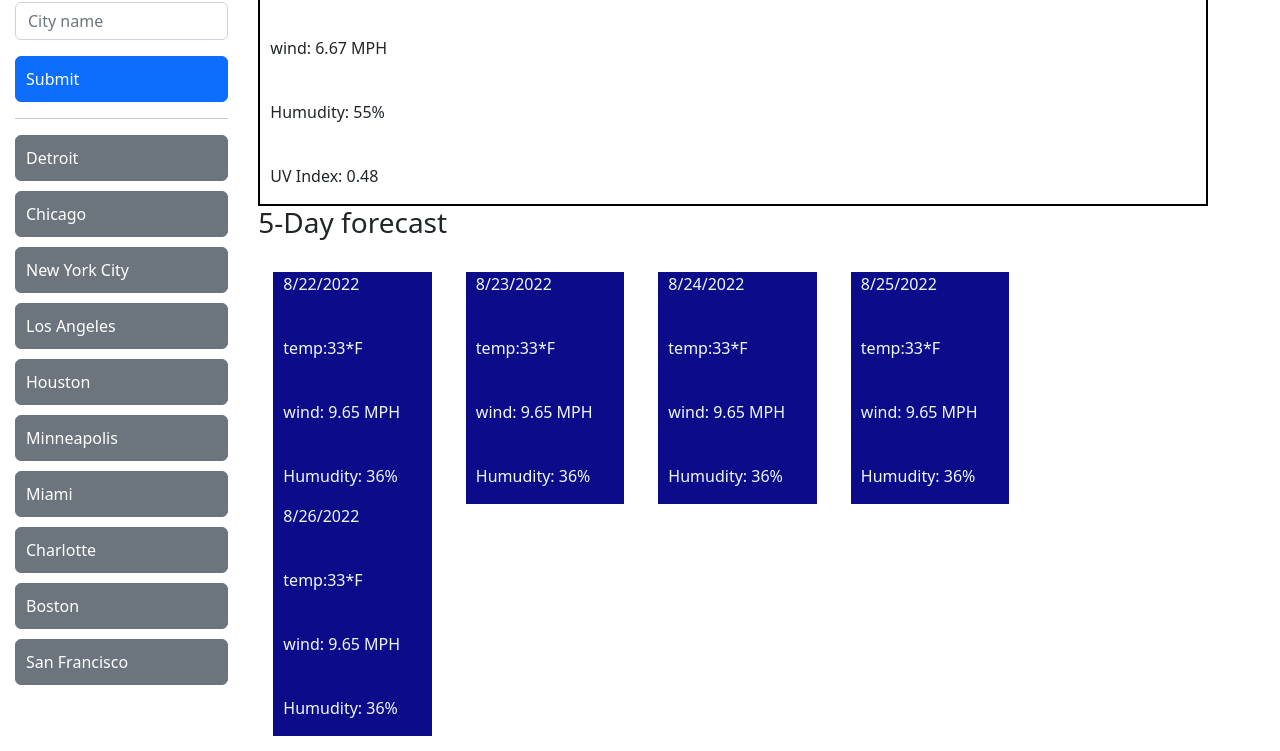
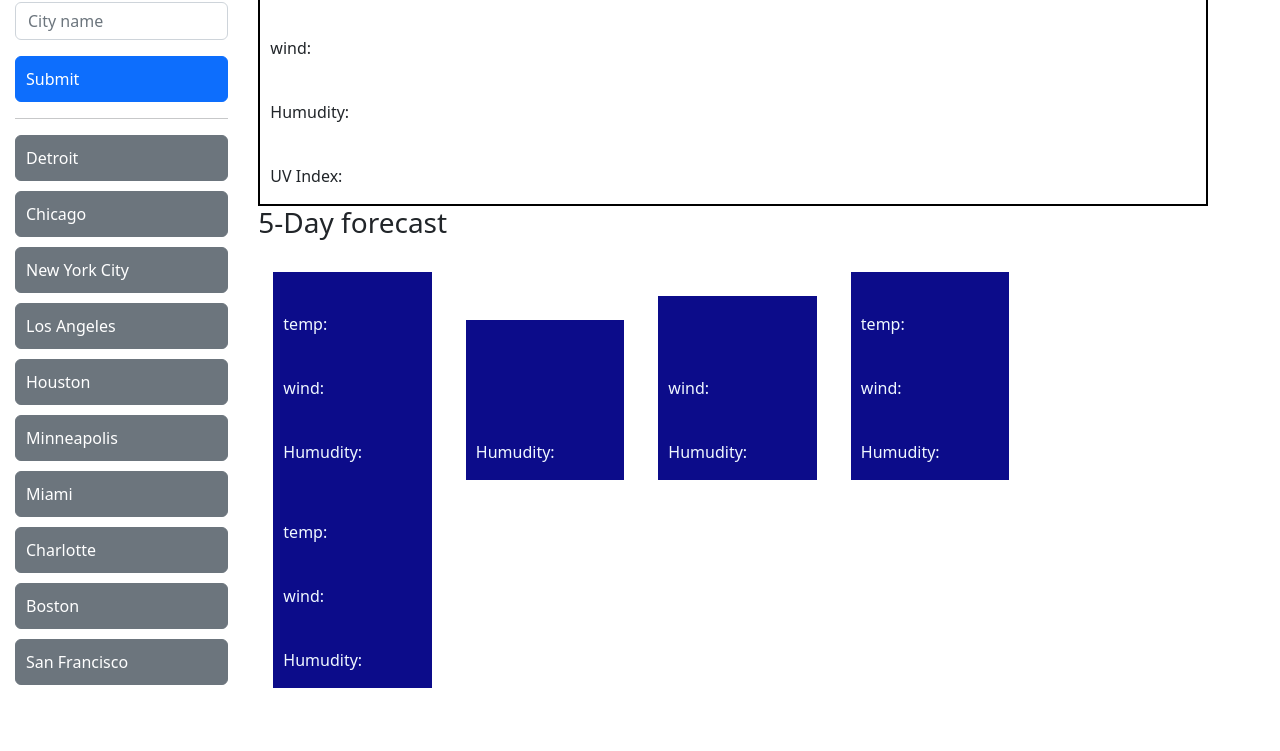
Before and after one commit to isain1/weather-app, a plain HTML site: page index.html in a window 1280 px wide. Shown: the part 147-898 px from the top of the page. After the commit the page ends 850 px from the top, so only its background shows below. Drawn offline with nearby package versions, Linux system fonts and the light colour scheme.

Commit message:
added id's to the date aspect of future forcast cards so that they can be populated using javascript

```diff
--- a/index.html
+++ b/index.html
@@ -23,13 +23,13 @@
         </div>-->
         <div class="col-12">
         <div class="col-2">
-            <form>
+            <form id="search">
                 <div class="mb-3">
                   <label for="city-search" class="form-label"><h2>Search for a city:</h2></label>
                   <input type="text" class="form-control" id="city-search" placeholder="City name">
                 </div>
 
-                <button type="submit" class="btn btn-primary col-12" id="submit-btn">Submit</button>
+                <button type="button" class="btn btn-primary col-12" id="submit-btn">Submit</button>
             </form>
             <hr>
 
@@ -50,53 +50,47 @@
         <div class="col-9">
             <div id="today">
                 <h2 id="city-name">City Name</h2>
-                <p id="current-temp">Current temperature: 125.89 *F</p><br>
-                <p id="current-wind">wind: 6.67 MPH</p><br>
-                <p id="current-humidity">Humudity: 55%</p><br>
-                <p id="current-uvi">UV Index: 0.48</p>
+                <p id="current-temp">Current temperature:</p><br>
+                <p id="current-wind">wind:</p><br>
+                <p id="current-humidity">Humudity:</p><br>
+                <p id="current-uvi">UV Index:</p>
             </div>
             <div class="forecast">
                 <h3>5-Day forecast</h3><br>
                 <div class="cards col-2" id="day-1">
-                    <p>8/22/2022</p><br>
-                    <p id="day1-temp">temp:33*F</p><br>
-                    <p id="day1-wind">wind: 9.65 MPH</p><br>
-                    <p id="day1-humidity">Humudity: 36%</p>
+                    <p id="tomorrow"></p><br>
+                    <p id="day1-temp">temp:</p><br>
+                    <p id="day1-wind">wind:</p><br>
+                    <p id="day1-humidity">Humudity:</p>
                 </div>
                 <div class="cards col-2" id="day-2">
-                    <p>8/23/2022</p><br>
-                    <p id="day2-temp">temp:33*F</p><br>
-                    <p id="day2-wind">wind: 9.65 MPH</p><br>
-                    <p id="day2-humidity">Humudity: 36%</p>
+                    <p id="day-after-tomorrow"></p><br>
+                    <p id="day2-temp"></p><br>
+                    <p id="day2-wind"></p><br>
+                    <p id="day2-humidity">Humudity:</p>
                 </div>
                 <div class="cards col-2" id="day-3">
-                    <p>8/24/2022</p><br>
-                    <p id="day3-temp">temp:33*F</p><br>
-                    <p id="day3-wind">wind: 9.65 MPH</p><br>
-                    <p id="day3-humidity">Humudity: 36%</p>
+                    <p id="two-days-after-tomorrow"></p><br>
+                    <p id="day3-temp"></p><br>
+                    <p id="day3-wind">wind:</p><br>
+                    <p id="day3-humidity">Humudity:</p>
                 </div>
                 <div class="cards col-2" id="day-4">
-                    <p>8/25/2022</p><br>
-                    <p id="day4-temp">temp:33*F</p><br>
-                    <p id="day4-wind">wind: 9.65 MPH</p><br>
-                    <p id="day4-humidity">Humudity: 36%</p>
+                    <p id="three-days-after-tomorrow"></p><br>
+                    <p id="day4-temp">temp:</p><br>
+                    <p id="day4-wind">wind:</p><br>
+                    <p id="day4-humidity">Humudity:</p>
                 </div>
                 <div class="cards col-2" id="day-5">
-                    <p>8/26/2022</p><br>
-                    <p id="day5-temp">temp:33*F</p><br>
-                    <p id="day5-wind">wind: 9.65 MPH</p><br>
-                    <p id="day5-humidity">Humudity: 36%</p>
+                    <p id="four-days-after-tomorrow"></p><br>
+                    <p id="day5-temp">temp:</p><br>
+                    <p id="day5-wind">wind:</p><br>
+                    <p id="day5-humidity">Humudity:</p>
                 </div>
             </div>
         </div>
         </div>
     </main>
-
-
-
-
-
-
 
     <script src="https://code.jquery.com/jquery-3.5.1.slim.min.js" integrity="sha384-DfXdz2htPH0lsSSs5nCTpuj/zy4C+OGpamoFVy38MVBnE+IbbVYUew+OrCXaRkfj" crossorigin="anonymous"></script>
     <script src="https://cdn.jsdelivr.net/npm/bootstrap@5.2.0/dist/js/bootstrap.bundle.min.js" integrity="sha384-A3rJD856KowSb7dwlZdYEkO39Gagi7vIsF0jrRAoQmDKKtQBHUuLZ9AsSv4jD4Xa" crossorigin="anonymous"></script>
```
